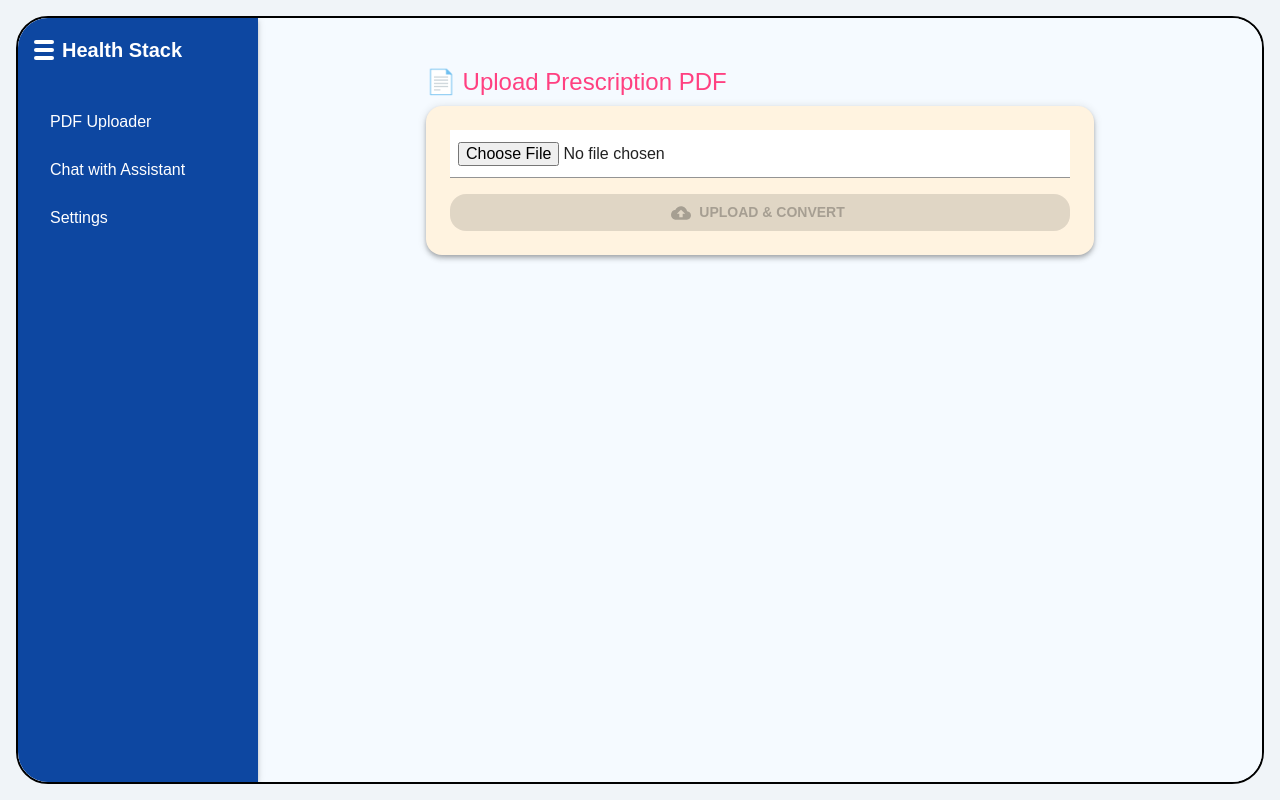
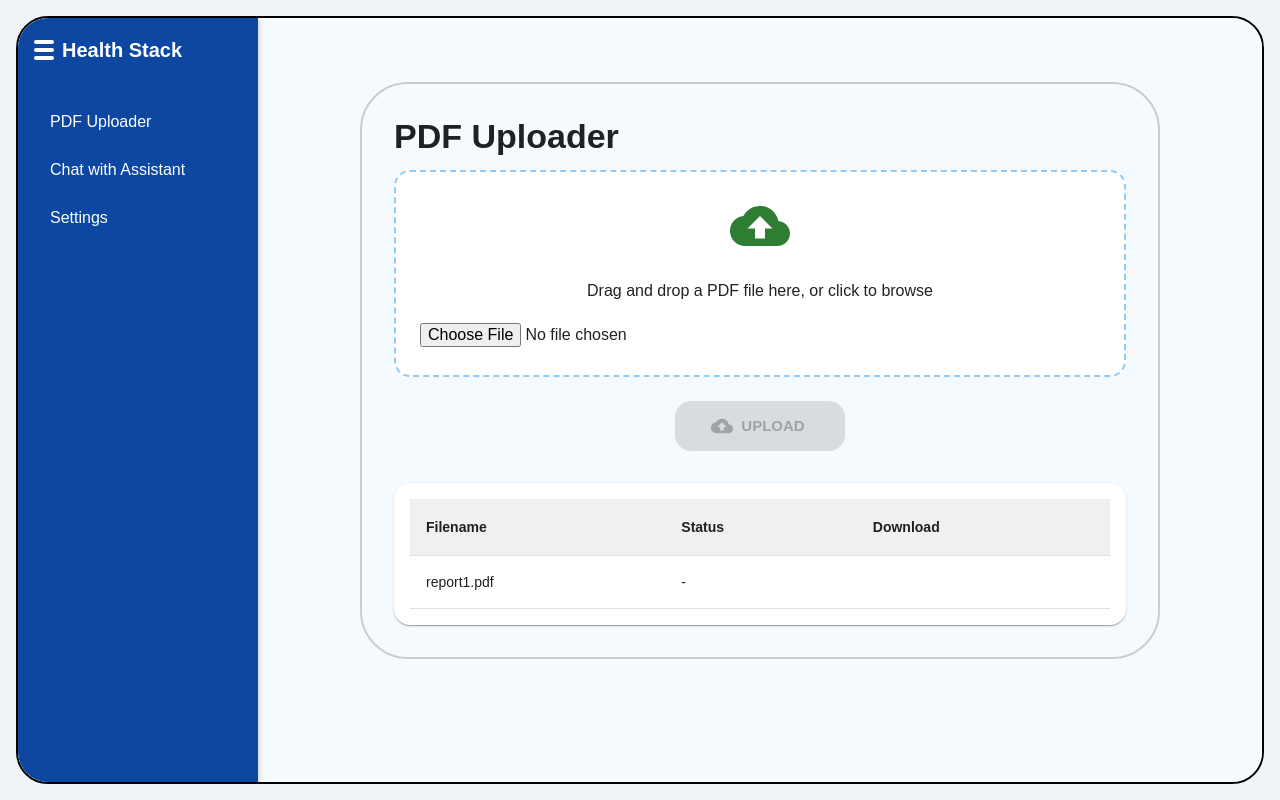
Before and after one commit to rajesh100120122024/mypharma-web, a React (Create React App) app: page / in a window 1280 px wide. Built offline with nearby package versions, Linux system fonts and the light colour scheme.

Commit message:
Added new UI Look

```diff
--- a/src/components/pdfUploader.jsx
+++ b/src/components/pdfUploader.jsx
@@ -6,7 +6,13 @@ import {
   Paper,
   Input,
   CircularProgress,
-  Stack
+  Stack,
+  Table,
+  TableBody,
+  TableCell,
+  TableContainer,
+  TableHead,
+  TableRow
 } from '@mui/material';
 import axios from 'axios';
 import { CloudUpload as UploadIcon, Download as DownloadIcon } from '@mui/icons-material';
@@ -34,108 +40,109 @@ function PdfUploader() {
     for (let i = 0; i < retries; i++) {
       console.log(`🔄 Polling attempt ${i + 1}...`);
       const endpoint = "https://zo1cswzvkg.execute-api.ap-south-1.amazonaws.com/prod";
-      console.log(encodeURIComponent(executionArn));
       try {
-        const res = await axios.get(endpoint, {
-          params: { executionArn },
-        });
-        console.log("✅ res", res);
+        const res = await axios.get(endpoint, { params: { executionArn } });
         const base64Excel = res.data?.base64Excel;
-        console.log("✅ base64Excel", base64Excel);
-          if (base64Excel) {
-            console.log("✅ Excel file ready");
-            return base64Excel;
-          }
+        if (base64Excel) return base64Excel;
       } catch (err) {
         console.log("⏳ Still processing or failed:", err.message);
       }
-
       await new Promise((resolve) => setTimeout(resolve, interval));
     }
-
     throw new Error("❌ Step Function timed out or failed.");
   };
 
   const handleUpload = async () => {
     if (!file) return;
     setLoading(true);
-
     try {
       const base64 = await fileToBase64(file);
-      console.log("📤 Sending base64 to Lambda...");
-
       const response = await axios.post(
         'https://inordedh6h.execute-api.ap-south-1.amazonaws.com/Prod/start',
         { pdf: base64 },
-        {
-          headers: {
-            'Content-Type': 'application/json'
-          }
-        }
+        { headers: { 'Content-Type': 'application/json' } }
       );
-
       const executionArn = response.data.executionArn;
-      console.log("▶️ Step Function started:", executionArn);
-
       const base64Excel = await pollForResult(executionArn);
 
-      // Convert base64 → binary → Blob
-      const byteCharacters = atob(base64Excel);
-      const byteNumbers = new Array(byteCharacters.length).fill().map((_, i) => byteCharacters.charCodeAt(i));
-      const byteArray = new Uint8Array(byteNumbers);
-
+      const byteArray = new Uint8Array([...atob(base64Excel)].map(c => c.charCodeAt(0)));
       const blob = new Blob([byteArray], {
         type: 'application/vnd.openxmlformats-officedocument.spreadsheetml.sheet'
       });
-
       const url = window.URL.createObjectURL(blob);
       setDownloadLink(url);
     } catch (error) {
       console.error("❌ Upload failed:", error);
       alert('⚠️ Upload failed. Check console for details.');
     }
-
     setLoading(false);
   };
 
   return (
-    <Box sx={{ maxWidth: 700, mx: 'auto', p: 2 }}>
-      <Typography variant="h5" color="secondary" gutterBottom>
-        📄 Upload Prescription PDF
+    <Box sx={{ maxWidth: 800, mx: 'auto', mt: 4, border: '2px solid #ccc', borderRadius: 3, p: 4 }}>
+      <Typography variant="h4" gutterBottom fontWeight="bold">
+        PDF Uploader
       </Typography>
 
-      <Paper elevation={4} sx={{ p: 3, bgcolor: '#fff3e0' }}>
-        <Stack spacing={2}>
-          <Input
-            type="file"
-            onChange={handleFileChange}
-            fullWidth
-            sx={{ bgcolor: 'white', p: 1 }}
-          />
+      <Paper variant="outlined" sx={{ p: 3, textAlign: 'center', border: '2px dashed #90caf9', mb: 3 }}>
+        <UploadIcon sx={{ fontSize: 60, color: '#2e7d32' }} />
+        <Typography variant="body1" mt={2}>
+          Drag and drop a PDF file here, or click to browse
+        </Typography>
+        <Input type="file" onChange={handleFileChange} fullWidth disableUnderline sx={{ mt: 2 }} />
+      </Paper>
 
+      <Box textAlign="center" mb={4}>
         <Button
           variant="contained"
+          size="large"
+          sx={{ px: 5, py: 1.5, bgcolor: '#2e7d32' }}
           startIcon={<UploadIcon />}
           disabled={!file || loading}
           onClick={handleUpload}
-            color="secondary"
         >
-            {loading ? <CircularProgress size={20} /> : 'Upload & Convert'}
+          {loading ? <CircularProgress size={24} color="inherit" /> : 'Upload'}
         </Button>
+      </Box>
 
+      {/* Result table */}
+      <TableContainer component={Paper} elevation={1}>
+        <Table>
+          <TableHead>
+            <TableRow sx={{ backgroundColor: '#f0f0f0' }}>
+              <TableCell><strong>Filename</strong></TableCell>
+              <TableCell><strong>Status</strong></TableCell>
+              <TableCell><strong>Download</strong></TableCell>
+            </TableRow>
+          </TableHead>
+          <TableBody>
+            <TableRow>
+              <TableCell>{file?.name || 'report1.pdf'}</TableCell>
+              <TableCell>
+                {loading ? (
+                  <Box sx={{ color: 'orange', fontWeight: 'bold' }}>Processing</Box>
+                ) : downloadLink ? (
+                  <Box sx={{ color: 'green', fontWeight: 'bold' }}>Complete</Box>
+                ) : (
+                  '-'
+                )}
+              </TableCell>
+              <TableCell>
                 {downloadLink && (
                   <Button
-              variant="outlined"
-              color="primary"
-              startIcon={<DownloadIcon />}
+                    variant="contained"
                     href={downloadLink}
                     download="output.xlsx"
+                    sx={{ bgcolor: '#1976d2' }}
                   >
-              📥 Download Excel
+                    Download
                   </Button>
                 )}
-        </Stack>
-      </Paper>
+              </TableCell>
+            </TableRow>
+          </TableBody>
+        </Table>
+      </TableContainer>
     </Box>
   );
 }
```
Lines whose indentation alone changed are shown as unchanged.
